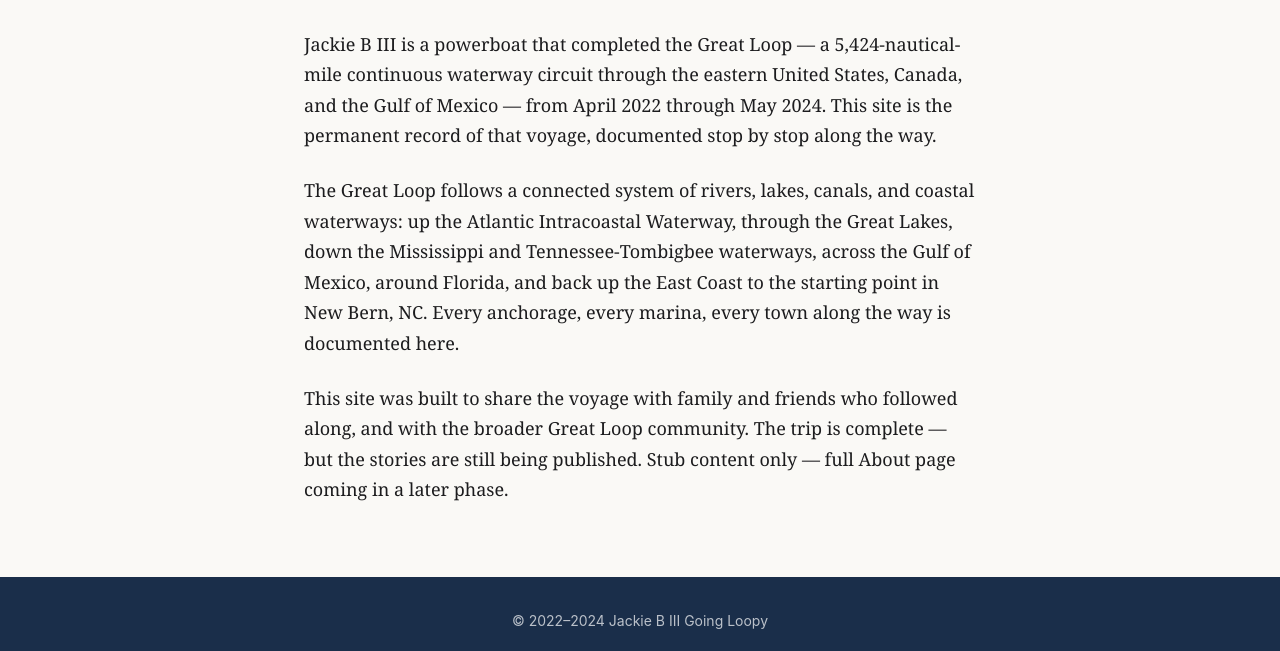
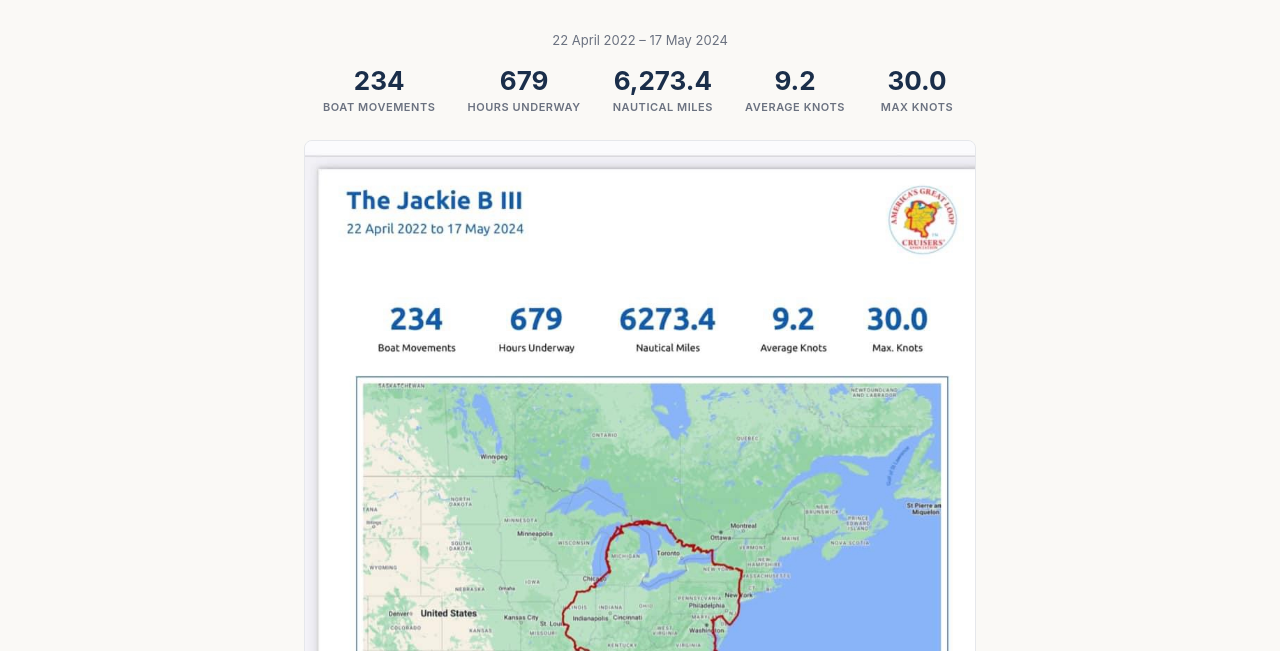
Before and after one commit to ZoomMimi/jackieb3, an Astro site: page /about in a window 1280 px wide. Shown: the part 149-800 px from the top of the page. Built offline with nearby package versions, Linux system fonts and the light colour scheme; Astro itself is replaced by a stand-in of ours.

Commit message:
feat(blog): feature whole-loop summary stats and route map
Adds LoopSummary.astro — Nebo's own final tally across the entire
voyage (234 boat movements, 679 hours underway, 6,273.4nm, 9.2 avg kn,
30.0 max kn, 22 Apr 2022-17 May 2024) plus its full-circle route map,
transcribed from OurLoopMap.jpeg (a Nebo trip-summary screenshot).
Zoomable via the existing Lightbox.

Placed at the top of /voyages/great-loop/ (above the post list and the
existing interactive map, which is now labeled as secondary) and on
/about/, which was already describing these stats in prose.

Also fixes a stale "5,424 nm" figure hardcoded on both pages from
before all the Nebo logs were compiled in — replaced with the
authoritative 6,273.4nm total everywhere it appeared.

Co-Authored-By: Claude Sonnet 5 <noreply@anthropic.com>

```diff
--- /dev/null
+++ b/src/components/LoopSummary.astro
@@ -0,0 +1,101 @@
+---
+// LoopSummary.astro
+// Whole-voyage summary: Nebo's own final tally across the entire Great Loop
+// (234 boat movements from 22 Apr 2022 to 17 May 2024), plus its full-circle
+// route map. Data transcribed from OurLoopMap.jpeg (a Nebo trip-summary
+// screenshot the project owner supplied) — this is the authoritative total,
+// superseding the older ~5,424nm estimate that was hardcoded elsewhere on
+// the site before all logs were in.
+
+const STATS = [
+	{ value: '234', label: 'Boat Movements' },
+	{ value: '679', label: 'Hours Underway' },
+	{ value: '6,273.4', label: 'Nautical Miles' },
+	{ value: '9.2', label: 'Average Knots' },
+	{ value: '30.0', label: 'Max Knots' },
+];
+---
+
+<div class="loop-summary">
+	<p class="loop-summary__range">22 April 2022 &ndash; 17 May 2024</p>
+	<div class="loop-summary__stats">
+		{STATS.map((s) => (
+			<div class="loop-summary__stat">
+				<span class="loop-summary__value">{s.value}</span>
+				<span class="loop-summary__label">{s.label}</span>
+			</div>
+		))}
+	</div>
+	<figure class="loop-summary__map">
+		<img
+			class="zoomable-img"
+			src="/loop-summary-map.jpg"
+			alt="Map of the complete Great Loop route sailed by Jackie B III, a closed circuit from New Bern NC up the East Coast, through the Great Lakes and Canada, down the Mississippi and Tennessee-Tombigbee waterways, around Florida, and back to New Bern"
+			loading="lazy"
+			decoding="async"
+		/>
+		<figcaption>The full route &mdash; click to zoom</figcaption>
+	</figure>
+</div>
+
+<style>
+	.loop-summary {
+		margin-bottom: 2.5rem;
+	}
+	.loop-summary__range {
+		font-family: var(--font-inter), system-ui, sans-serif;
+		font-size: 13px;
+		color: var(--color-muted);
+		text-align: center;
+		margin-bottom: 1rem;
+	}
+	.loop-summary__stats {
+		display: flex;
+		flex-wrap: wrap;
+		justify-content: center;
+		gap: 1.5rem 2rem;
+		margin-bottom: 1.5rem;
+	}
+	.loop-summary__stat {
+		display: flex;
+		flex-direction: column;
+		align-items: center;
+		gap: 0.15rem;
+		min-width: 80px;
+	}
+	.loop-summary__value {
+		font-family: var(--font-inter), system-ui, sans-serif;
+		font-size: 26px;
+		font-weight: 700;
+		color: var(--color-navy);
+		line-height: 1.1;
+	}
+	.loop-summary__label {
+		font-family: var(--font-inter), system-ui, sans-serif;
+		font-size: 11px;
+		font-weight: 600;
+		letter-spacing: 0.05em;
+		text-transform: uppercase;
+		color: var(--color-muted);
+		text-align: center;
+	}
+	.loop-summary__map {
+		margin: 0;
+		border: 1px solid #e5e7eb;
+		border-radius: 8px;
+		overflow: hidden;
+	}
+	.loop-summary__map img {
+		display: block;
+		width: 100%;
+		height: auto;
+	}
+	.loop-summary__map figcaption {
+		font-family: var(--font-inter), system-ui, sans-serif;
+		font-size: 12px;
+		color: var(--color-muted);
+		text-align: center;
+		padding: 0.5rem 0.75rem;
+		background: var(--color-offwhite);
+	}
+</style>
--- a/src/pages/about.astro
+++ b/src/pages/about.astro
@@ -1,5 +1,7 @@
 ---
 import Layout from '../layouts/Layout.astro';
+import LoopSummary from '../components/LoopSummary.astro';
+import Lightbox from '../components/Lightbox.astro';
 ---
 
 <Layout
@@ -9,11 +11,14 @@ import Layout from '../layouts/Layout.astro';
   <div class="max-w-[720px] mx-auto px-6 py-12">
     <h1 class="font-inter font-bold text-[28px] text-ink leading-[1.2] mb-8">About Jackie B III</h1>
 
+    <LoopSummary />
+
     <div class="font-lora text-[18px] text-ink leading-[1.7]">
       <p class="mb-6">
-        Jackie B III is a powerboat that completed the Great Loop — a 5,424-nautical-mile continuous waterway
-        circuit through the eastern United States, Canada, and the Gulf of Mexico — from April 2022 through
-        May 2024. This site is the permanent record of that voyage, documented stop by stop along the way.
+        Jackie B III is a powerboat that completed the Great Loop — a 6,273.4-nautical-mile continuous waterway
+        circuit through the eastern United States, Canada, and the Gulf of Mexico — from 22 April 2022 through
+        17 May 2024: 679 hours underway across 234 boat movements, averaging 9.2 knots. This site is the
+        permanent record of that voyage, documented stop by stop along the way.
       </p>
 
       <p class="mb-6">
@@ -30,4 +35,6 @@ import Layout from '../layouts/Layout.astro';
       </p>
     </div>
   </div>
+
+  <Lightbox />
 </Layout>
--- a/src/pages/voyages/great-loop/index.astro
+++ b/src/pages/voyages/great-loop/index.astro
@@ -2,6 +2,8 @@
 import { getCollection } from 'astro:content';
 import Layout from '../../../layouts/Layout.astro';
 import VoyageMap from '../../../components/VoyageMap.astro';
+import LoopSummary from '../../../components/LoopSummary.astro';
+import Lightbox from '../../../components/Lightbox.astro';
 
 // Local-preview-only escape hatch: PREVIEW_DRAFTS=1 (set via `npm run dev:drafts`) makes
 // draft posts visible. A production build must NEVER set this env var.
@@ -15,13 +17,15 @@ const sortedPosts = posts.sort((a, b) => a.data.date.valueOf() - b.data.date.val
 
 <Layout
   title="Great Loop — Jackie B III Going Loopy"
-  description="The full Great Loop voyage aboard Jackie B III, 2022–2024. 5,424 nautical miles documented stop by stop."
+  description="The full Great Loop voyage aboard Jackie B III, 22 April 2022 to 17 May 2024. 6,273.4 nautical miles documented stop by stop."
 >
   <div class="max-w-[720px] mx-auto px-6 py-12">
     <!-- Page heading -->
-    <h1 class="font-inter font-bold text-[28px] text-ink leading-[1.2] mb-2">Great Loop</h1>
-    <p class="font-inter text-[14px] text-muted mb-10">2022&ndash;2024 &middot; 5,424 nm</p>
+    <h1 class="font-inter font-bold text-[28px] text-ink leading-[1.2] mb-6">Great Loop</h1>
 
+    <LoopSummary />
+
+    <p class="interactive-map-label">Interactive route map &mdash; click a stop</p>
     <VoyageMap />
 
     {sortedPosts.length === 0 ? (
@@ -65,4 +69,18 @@ const sortedPosts = posts.sort((a, b) => a.data.date.valueOf() - b.data.date.val
       </ul>
     )}
   </div>
+
+  <Lightbox />
 </Layout>
+
+<style>
+  .interactive-map-label {
+    font-family: var(--font-inter), system-ui, sans-serif;
+    font-size: 11px;
+    font-weight: 600;
+    letter-spacing: 0.08em;
+    text-transform: uppercase;
+    color: var(--color-muted);
+    margin-bottom: 0.5rem;
+  }
+</style>
```
Also changed, not shown: OurLoopMap.jpeg (added), public/loop-summary-map.jpg (added).
